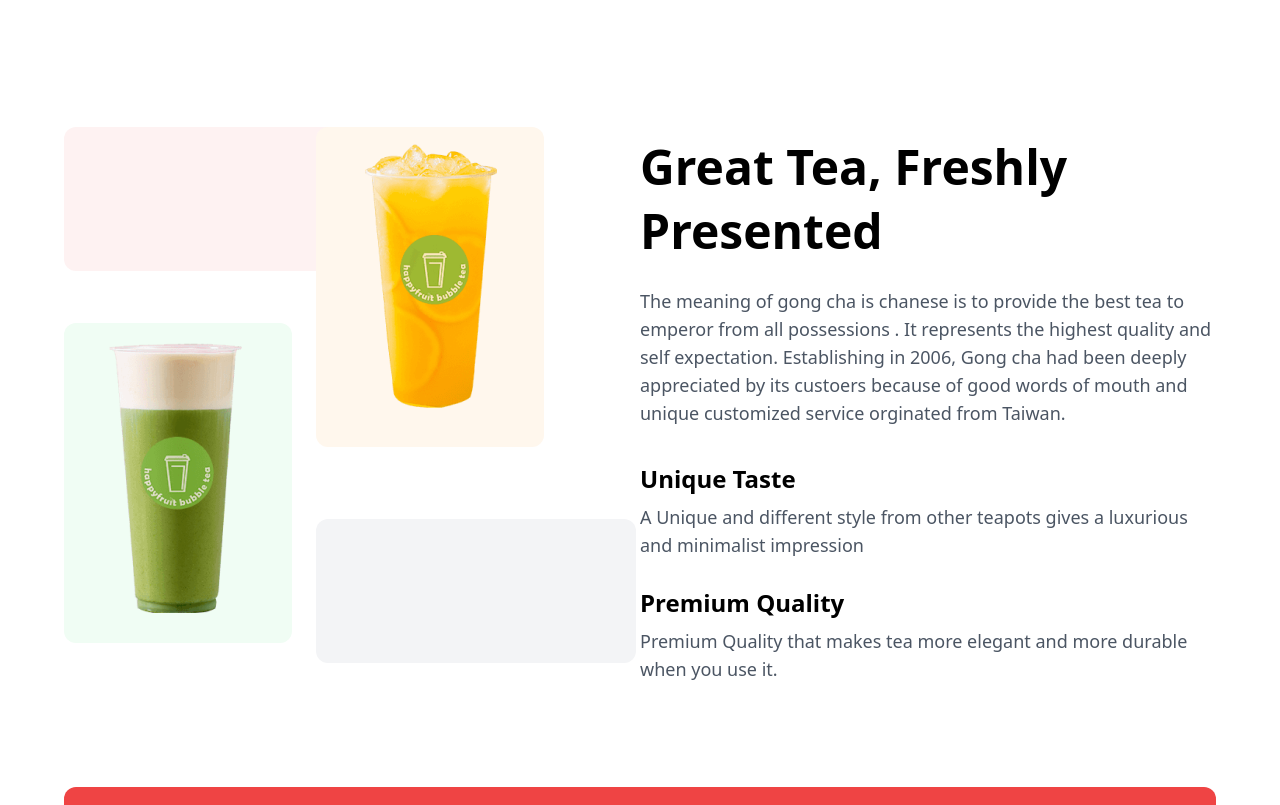
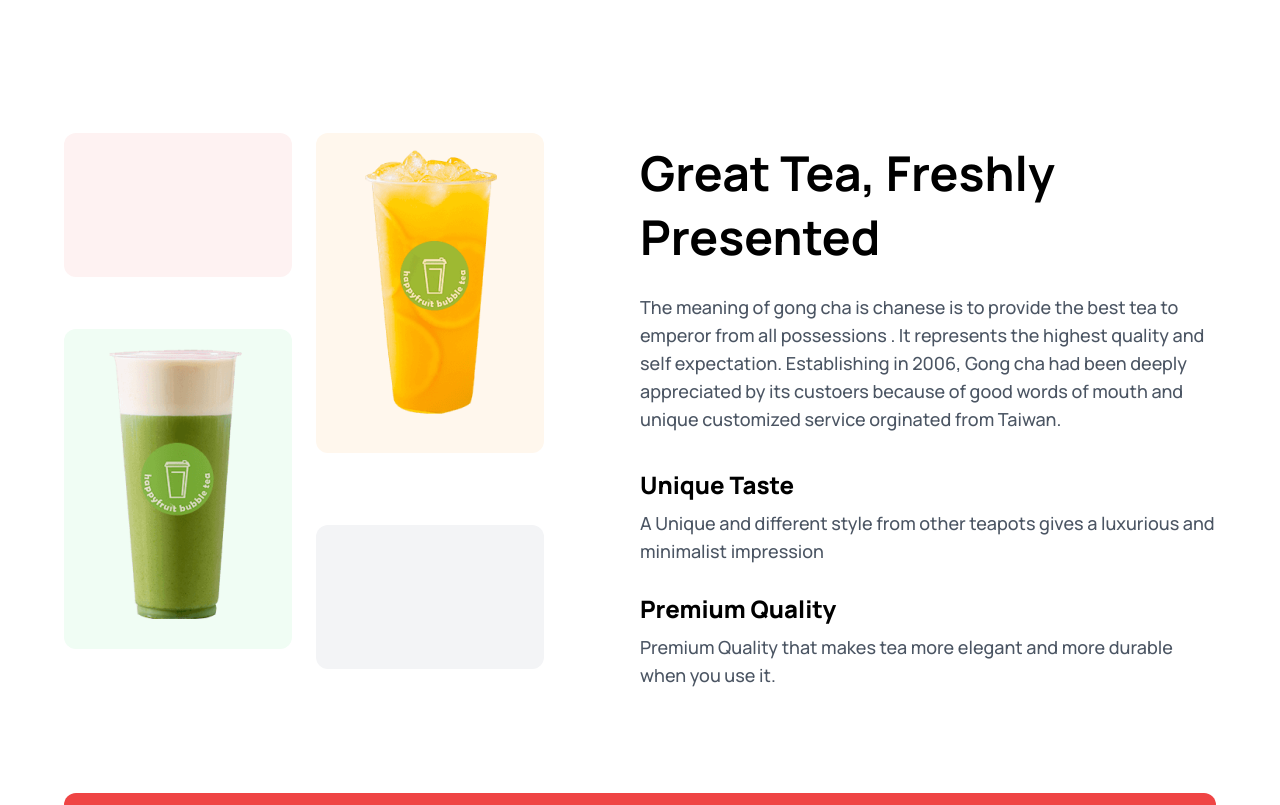
Before and after one commit to amin-nomani/tea-house-with-tailwind, a plain HTML site: page index.html in a window 1280 px wide. Shown: the part 1340-2145 px from the top of the page. Drawn offline with nearby package versions, Linux system fonts and the light colour scheme.

Commit message:
project done

```diff
--- a/index.html
+++ b/index.html
@@ -20,6 +20,9 @@
 				extend: {
 					colors: {
 						clifford: '#da373d',
+					},
+					fontFamily: {
+						manrope: ["Manrope", "serif"],
 					}
 				}
 			}
@@ -27,7 +30,7 @@
 	</script>
 </head>
 
-<body>
+<body class="font-manrope">
 
 	<main class="max-w-screen-xl mx-auto px-16 lg: px-28px">
 		<header class="lg:flex pt-10 pb-20">
@@ -108,14 +111,14 @@
 			<div class="grid grid-cols-1 lg:grid-cols-2">
 				<!-- img aria -->
 				<div class="grid grid-cols-2 grid-rows-3 gap-6 lg:w-5/6">
-					<div class="h-36 w-80 bg-red-50 rounded-xl"></div>
+					<div class="h-36  bg-red-50 rounded-xl"></div>
 					<div class="bg-orange-50 max-h-80 rounded-xl row-span-2 ">
 						<img class="mx-auto max-h-72 my-4" src="images/fresh-1.png" alt="">
 					</div>
 					<div class="bg-green-50 max-h-80 rounded-xl row-span-2 ">
 						<img class="mx-auto max-h-72 my-4" src="images/fresh-2.png" alt="">
 					</div>
-					<div class="h-36 w-80 bg-gray-100 rounded-xl"></div>
+					<div class="h-36 bg-gray-100 rounded-xl"></div>
 				</div>
 
 				<!-- text aria -->
```
